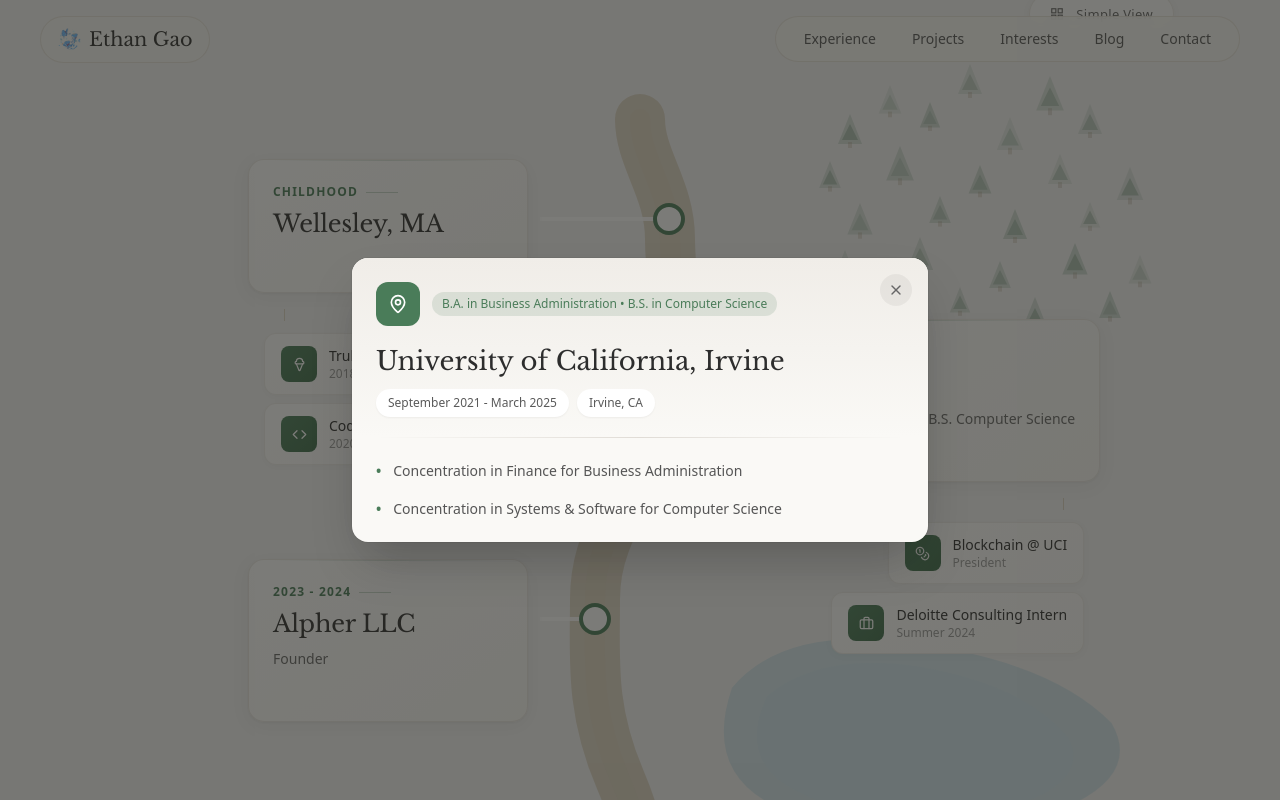
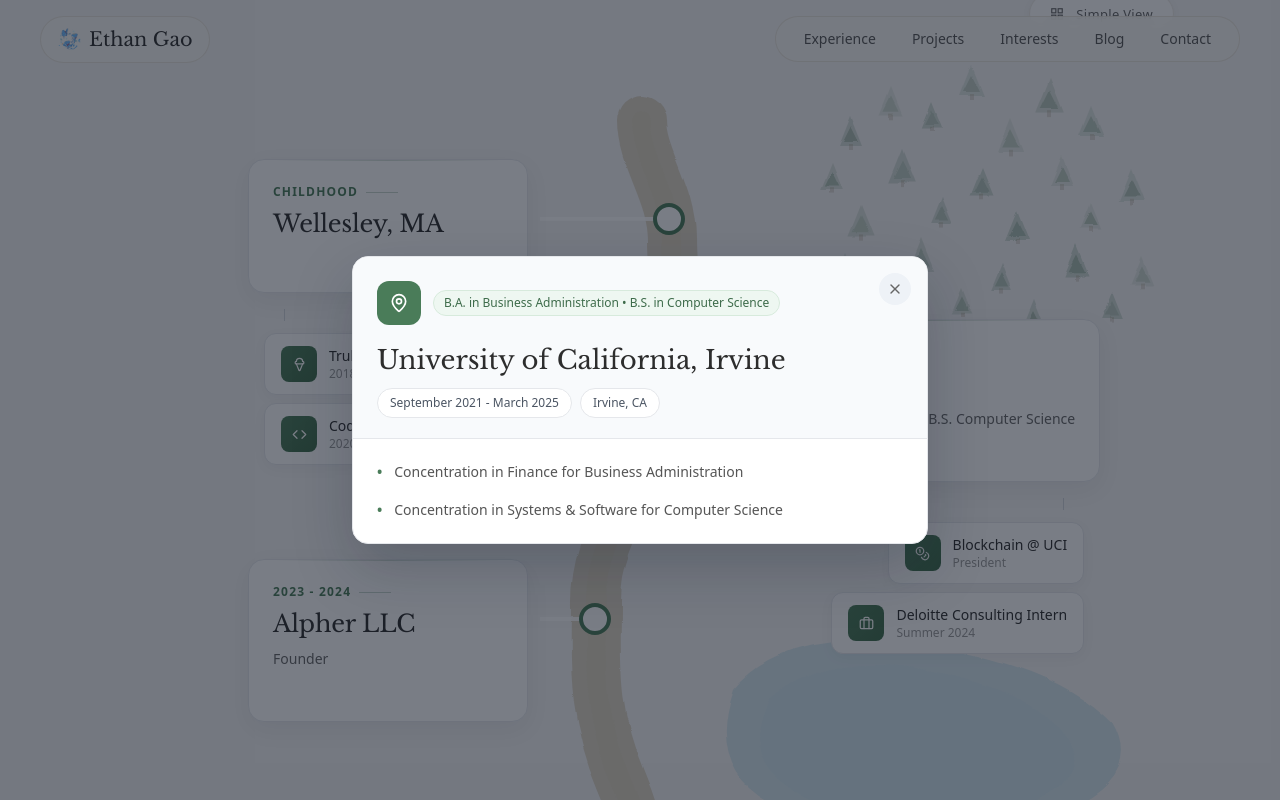
Before and after one commit to gaoe03/personalwebsite, a React (Vite) app: page / in a window 1280 px wide. Both pictures are taken after a click on the element 926 px from the left and 1377 px from the top of the page. Shown: the part 977-1777 px from the top of the page. Built offline with nearby package versions, Linux system fonts and the light colour scheme.

Commit message:
added resume wobble svgs

```diff
--- a/src/App.jsx
+++ b/src/App.jsx
@@ -1278,6 +1278,30 @@
 const HikingTrail = () => {
   const [selectedItem, setSelectedItem] = useState(null);
   const [showSimpleView, setShowSimpleView] = useState(false);
+  const resumeWobbleRef = useRef(null);
+
+  useEffect(() => {
+    let frame = 0;
+    let lastTick = 0;
+    let animationFrame;
+
+    const animateSeeds = (time) => {
+      if (time - lastTick >= 170) {
+        frame = (frame + 1) % 3;
+        lastTick = time;
+
+        resumeWobbleRef.current?.querySelectorAll('[data-resume-wobble]').forEach((node) => {
+          const seeds = node.dataset.seeds.split(',');
+          node.setAttribute('seed', seeds[frame]);
+        });
+      }
+
+      animationFrame = requestAnimationFrame(animateSeeds);
+    };
+
+    animationFrame = requestAnimationFrame(animateSeeds);
+    return () => cancelAnimationFrame(animationFrame);
+  }, []);
 
   const stops = [
     {
@@ -1306,6 +1330,27 @@
     { x: 340, y: 295, s: 0.95 }, { x: 420, y: 305, s: 1.0 }, { x: 495, y: 295, s: 1.15 },
   ];
 
+  const WobbleFilter = ({ id, seedOffset = 0 }) => (
+    <filter id={id} x="-45%" y="-45%" width="190%" height="190%">
+      <feTurbulence
+        data-resume-wobble
+        data-seeds={`${13 + seedOffset},${113 + seedOffset},${213 + seedOffset}`}
+        type="turbulence"
+        baseFrequency="0.012 0.009"
+        numOctaves="2"
+        seed={13 + seedOffset}
+        result="warp"
+      />
+      <feDisplacementMap
+        in="SourceGraphic"
+        in2="warp"
+        scale="6.5"
+        xChannelSelector="R"
+        yChannelSelector="G"
+      />
+    </filter>
+  );
+
   const ResumeModal = ({ item, onClose }) => {
     const [isVisible, setIsVisible] = useState(false);
 
@@ -1319,10 +1364,10 @@
     };
 
     return (
-      <div className="fixed inset-0 z-50 flex items-center justify-center p-4" style={{ backgroundColor: isVisible ? 'rgba(35,35,30,0.6)' : 'rgba(35,35,30,0)', transition: 'background-color 0.3s ease' }} onClick={handleClose}>
-        <div className="w-full max-w-xl rounded-2xl relative overflow-hidden" style={{ backgroundColor: '#faf9f6', maxHeight: '85vh', boxShadow: '0 25px 50px -12px rgba(0,0,0,0.25), 0 0 0 1px rgba(0,0,0,0.05)', transform: isVisible ? 'scale(1) translateY(0)' : 'scale(0.95) translateY(10px)', opacity: isVisible ? 1 : 0, transition: 'transform 0.3s cubic-bezier(0.16, 1, 0.3, 1), opacity 0.25s ease' }} onClick={e => e.stopPropagation()}>
-          <div className="px-6 pt-6 pb-5" style={{ background: 'linear-gradient(180deg, #f0ede8 0%, #faf9f6 100%)' }}>
-            <button onClick={handleClose} className="absolute top-4 right-4 w-8 h-8 rounded-full flex items-center justify-center transition-colors duration-150" style={{ backgroundColor: 'rgba(0,0,0,0.05)' }}>
+      <div className="fixed inset-0 z-50 flex items-center justify-center p-4" style={{ backgroundColor: isVisible ? 'rgba(17,24,39,0.56)' : 'rgba(17,24,39,0)', transition: 'background-color 0.3s ease' }} onClick={handleClose}>
+        <div className="w-full max-w-xl rounded-2xl relative overflow-hidden" style={{ backgroundColor: '#fff', maxHeight: '85vh', border: '1px solid #e5e7eb', boxShadow: '0 24px 60px rgba(15,23,42,0.22)', transform: isVisible ? 'scale(1) translateY(0)' : 'scale(0.95) translateY(10px)', opacity: isVisible ? 1 : 0, transition: 'transform 0.3s cubic-bezier(0.16, 1, 0.3, 1), opacity 0.25s ease' }} onClick={e => e.stopPropagation()}>
+          <div className="px-6 pt-6 pb-5" style={{ background: '#f8fafc', borderBottom: '1px solid #e5e7eb' }}>
+            <button onClick={handleClose} className="absolute top-4 right-4 w-8 h-8 rounded-full flex items-center justify-center transition-colors duration-150" style={{ backgroundColor: '#eef2f7' }}>
               <X size={16} style={{ color: '#666' }} />
             </button>
             <div className="flex items-center gap-3 mb-4">
@@ -1330,20 +1375,19 @@
                 <MapPin size={20} style={{ color: '#fff' }} />
               </div>
               {(item.role || item.subtitle) && (
-                <span className="text-xs font-medium px-2.5 py-1 rounded-full" style={{ backgroundColor: 'rgba(74,124,89,0.15)', color: '#4A7C59' }}>{item.role || item.subtitle}</span>
+                <span className="text-xs font-medium px-2.5 py-1 rounded-full" style={{ backgroundColor: '#eef7f1', color: '#3d6b4a', border: '1px solid #d7eadc' }}>{item.role || item.subtitle}</span>
               )}
             </div>
             <h3 style={{ fontFamily: 'var(--heading-font)', fontSize: '1.625rem', color: '#2d2d2d', marginBottom: '0.5rem', fontWeight: 400 }}>{item.title}</h3>
             {(item.date || item.location) && (
               <div className="flex flex-wrap gap-2">
-                {item.date && <span className="text-xs px-3 py-1.5 rounded-full font-medium" style={{ backgroundColor: '#fff', color: '#5a5a5a', boxShadow: '0 1px 2px rgba(0,0,0,0.05)' }}>{item.date}</span>}
-                {item.location && <span className="text-xs px-3 py-1.5 rounded-full font-medium" style={{ backgroundColor: '#fff', color: '#5a5a5a', boxShadow: '0 1px 2px rgba(0,0,0,0.05)' }}>{item.location}</span>}
+                {item.date && <span className="text-xs px-3 py-1.5 rounded-full font-medium" style={{ backgroundColor: '#fff', color: '#4b5563', border: '1px solid #e5e7eb' }}>{item.date}</span>}
+                {item.location && <span className="text-xs px-3 py-1.5 rounded-full font-medium" style={{ backgroundColor: '#fff', color: '#4b5563', border: '1px solid #e5e7eb' }}>{item.location}</span>}
               </div>
             )}
           </div>
           {item.bullets && item.bullets.length > 0 && (
             <>
-              <div className="mx-6" style={{ height: '1px', background: 'linear-gradient(90deg, transparent, #e0dcd6, transparent)' }} />
               <div className="px-6 py-5 overflow-y-auto" style={{ maxHeight: 'calc(85vh - 200px)' }}>
                 <ul className="space-y-3">
                   {item.bullets.map((b, i) => (
@@ -1366,24 +1410,24 @@
       <div
         className="relative p-6 rounded-2xl cursor-pointer transition-all duration-300 hover:-translate-y-1 group"
         style={{
-          background: 'linear-gradient(145deg, #ffffff 0%, #faf9f6 100%)',
-          boxShadow: '0 4px 20px rgba(0,0,0,0.05), 0 1px 3px rgba(0,0,0,0.05)',
-          border: '1px solid rgba(232,228,223,0.8)',
+          background: '#fff',
+          boxShadow: '0 8px 24px rgba(15,23,42,0.06)',
+          border: '1px solid #e5e7eb',
           minWidth: '280px',
           backdropFilter: 'blur(4px)'
         }}
         onClick={() => setSelectedItem(stop.modalContent)}
         onMouseEnter={(e) => {
-          e.currentTarget.style.boxShadow = '0 12px 35px rgba(0,0,0,0.1), 0 4px 8px rgba(0,0,0,0.05)';
-          e.currentTarget.style.borderColor = 'rgba(74,124,89,0.3)';
+          e.currentTarget.style.boxShadow = '0 14px 34px rgba(15,23,42,0.11)';
+          e.currentTarget.style.borderColor = '#cbd5e1';
         }}
         onMouseLeave={(e) => {
-          e.currentTarget.style.boxShadow = '0 4px 20px rgba(0,0,0,0.05), 0 1px 3px rgba(0,0,0,0.05)';
-          e.currentTarget.style.borderColor = 'rgba(232,228,223,0.8)';
+          e.currentTarget.style.boxShadow = '0 8px 24px rgba(15,23,42,0.06)';
+          e.currentTarget.style.borderColor = '#e5e7eb';
         }}
       >
         {/* Subtle accent line */}
-        <div className="absolute top-0 left-6 right-6 h-px" style={{ background: 'linear-gradient(90deg, transparent, rgba(74,124,89,0.2), transparent)' }} />
+        <div className="absolute top-0 left-6 right-6 h-px" style={{ background: 'linear-gradient(90deg, transparent, rgba(74,124,89,0.24), transparent)' }} />
 
         <div className="flex items-center gap-2 mb-2">
           <span className="text-xs font-semibold tracking-widest uppercase" style={{ color: '#4A7C59', letterSpacing: '0.1em' }}>{stop.year}</span>
@@ -1404,25 +1448,25 @@
       {stop.milestones.length > 0 && (
         <div className="flex flex-col gap-2 mt-4" style={{ alignItems: side === 'left' ? 'flex-start' : 'flex-end', paddingLeft: side === 'left' ? '16px' : '0', paddingRight: side === 'right' ? '16px' : '0' }}>
           {/* Connector line to milestones */}
-          <div className="h-3 w-px mb-1" style={{ backgroundColor: 'rgba(201,184,150,0.5)', marginLeft: side === 'left' ? '20px' : 'auto', marginRight: side === 'right' ? '20px' : 'auto' }} />
+          <div className="h-3 w-px mb-1" style={{ backgroundColor: '#d1d5db', marginLeft: side === 'left' ? '20px' : 'auto', marginRight: side === 'right' ? '20px' : 'auto' }} />
 
           {stop.milestones.map((m, i) => (
             <div key={i} className="flex flex-col" style={{ alignItems: side === 'left' ? 'flex-start' : 'flex-end' }}>
               <div
                 className="flex items-center gap-3 px-4 py-3 rounded-xl bg-white cursor-pointer transition-all duration-300 hover:-translate-y-0.5 group"
                 style={{
-                  border: '1px solid rgba(232,228,223,0.6)',
-                  boxShadow: '0 2px 8px rgba(0,0,0,0.03)',
-                  background: 'linear-gradient(145deg, #ffffff 0%, #fcfbf9 100%)'
+                  border: '1px solid #e5e7eb',
+                  boxShadow: '0 4px 14px rgba(15,23,42,0.04)',
+                  background: '#fff'
                 }}
                 onClick={() => setSelectedItem(m.modalContent)}
                 onMouseEnter={(e) => {
-                  e.currentTarget.style.boxShadow = '0 6px 20px rgba(0,0,0,0.08)';
-                  e.currentTarget.style.borderColor = 'rgba(74,124,89,0.25)';
+                  e.currentTarget.style.boxShadow = '0 10px 24px rgba(15,23,42,0.09)';
+                  e.currentTarget.style.borderColor = '#cbd5e1';
                 }}
                 onMouseLeave={(e) => {
-                  e.currentTarget.style.boxShadow = '0 2px 8px rgba(0,0,0,0.03)';
-                  e.currentTarget.style.borderColor = 'rgba(232,228,223,0.6)';
+                  e.currentTarget.style.boxShadow = '0 4px 14px rgba(15,23,42,0.04)';
+                  e.currentTarget.style.borderColor = '#e5e7eb';
                 }}
               >
                 <div className="w-9 h-9 rounded-lg flex items-center justify-center transition-transform duration-300 group-hover:scale-105" style={{ background: 'linear-gradient(135deg, #4A7C59 0%, #3d6b4a 100%)' }}>
@@ -1441,7 +1485,7 @@
   );
 
   return (
-    <div className="relative py-6 overflow-hidden">
+    <div ref={resumeWobbleRef} className="relative py-6 overflow-hidden">
       {/* MOBILE LAYOUT */}
       <div className="md:hidden px-4">
         <div className="flex">
@@ -1455,9 +1499,9 @@
                 <div
                   className="p-4 rounded-xl cursor-pointer"
                   style={{
-                    background: 'linear-gradient(145deg, #ffffff 0%, #faf9f6 100%)',
-                    boxShadow: '0 3px 12px rgba(0,0,0,0.05)',
-                    border: '1px solid rgba(232,228,223,0.8)'
+                    background: '#fff',
+                    boxShadow: '0 6px 18px rgba(15,23,42,0.06)',
+                    border: '1px solid #e5e7eb'
                   }}
                   onClick={() => setSelectedItem(stop.modalContent)}
                 >
@@ -1475,9 +1519,9 @@
                         key={i}
                         className="flex items-center gap-2.5 px-3 py-2.5 rounded-lg cursor-pointer"
                         style={{
-                          background: 'linear-gradient(145deg, #ffffff 0%, #fcfbf9 100%)',
-                          border: '1px solid rgba(232,228,223,0.6)',
-                          boxShadow: '0 2px 6px rgba(0,0,0,0.03)'
+                          background: '#fff',
+                          border: '1px solid #e5e7eb',
+                          boxShadow: '0 4px 12px rgba(15,23,42,0.04)'
                         }}
                         onClick={() => setSelectedItem(m.modalContent)}
                       >
@@ -1501,7 +1545,7 @@
       {/* DESKTOP LAYOUT */}
       <div className="hidden md:block">
         {/* Toggle button */}
-        <div className="flex justify-end mb-6 mr-4">
+        <div className="flex justify-end items-center gap-3 mb-6 mr-4">
           <button
             onClick={() => setShowSimpleView(!showSimpleView)}
             className="group flex items-center gap-3 px-5 py-2.5 rounded-full text-sm transition-all duration-300"
@@ -1557,7 +1601,7 @@
                 {stops.map((stop) => (
                   <div key={stop.id} className="relative">
                     <div className="absolute -left-9 top-5 w-5 h-5 rounded-full bg-white" style={{ borderWidth: '3px', borderStyle: 'solid', borderColor: '#4A7C59' }} />
-                    <div className="p-5 rounded-xl cursor-pointer bg-white transition-all duration-200 hover:-translate-y-1" style={{ boxShadow: '0 4px 15px rgba(0,0,0,0.06)', border: '1px solid #e8e4df' }} onClick={() => setSelectedItem(stop.modalContent)} onMouseEnter={(e) => e.currentTarget.style.boxShadow = '0 8px 25px rgba(0,0,0,0.12)'} onMouseLeave={(e) => e.currentTarget.style.boxShadow = '0 4px 15px rgba(0,0,0,0.06)'}>
+                    <div className="p-5 rounded-xl cursor-pointer bg-white transition-all duration-200 hover:-translate-y-1" style={{ boxShadow: '0 8px 24px rgba(15,23,42,0.06)', border: '1px solid #e5e7eb' }} onClick={() => setSelectedItem(stop.modalContent)} onMouseEnter={(e) => e.currentTarget.style.boxShadow = '0 14px 34px rgba(15,23,42,0.11)'} onMouseLeave={(e) => e.currentTarget.style.boxShadow = '0 8px 24px rgba(15,23,42,0.06)'}>
                       <p className="text-sm font-bold tracking-wide" style={{ color: '#4A7C59' }}>{stop.year}</p>
                       <p className="text-xl font-medium mt-0.5" style={{ color: '#2d2d2d', fontFamily: 'var(--heading-font)' }}>{stop.title}</p>
                       {stop.desc && <p className="text-sm mt-0.5" style={{ color: '#777' }}>{stop.desc}</p>}
@@ -1565,7 +1609,7 @@
                     {stop.milestones.length > 0 && (
                       <div className="ml-6 mt-3 flex flex-col gap-2">
                         {stop.milestones.map((m, i) => (
-                          <div key={i} className="flex items-center gap-3 p-3 rounded-lg bg-white cursor-pointer transition-all duration-200 hover:-translate-y-1" style={{ border: '1px solid #e8e4df', boxShadow: '0 4px 15px rgba(0,0,0,0.06)' }} onClick={() => setSelectedItem(m.modalContent)} onMouseEnter={(e) => e.currentTarget.style.boxShadow = '0 8px 25px rgba(0,0,0,0.12)'} onMouseLeave={(e) => e.currentTarget.style.boxShadow = '0 4px 15px rgba(0,0,0,0.06)'}>
+                          <div key={i} className="flex items-center gap-3 p-3 rounded-lg bg-white cursor-pointer transition-all duration-200 hover:-translate-y-1" style={{ border: '1px solid #e5e7eb', boxShadow: '0 6px 18px rgba(15,23,42,0.05)' }} onClick={() => setSelectedItem(m.modalContent)} onMouseEnter={(e) => e.currentTarget.style.boxShadow = '0 12px 28px rgba(15,23,42,0.1)'} onMouseLeave={(e) => e.currentTarget.style.boxShadow = '0 6px 18px rgba(15,23,42,0.05)'}>
                             <div className="w-8 h-8 rounded-md flex items-center justify-center" style={{ backgroundColor: '#4A7C59' }}><m.icon size={14} style={{ color: '#fff' }} /></div>
                             <div><p className="text-sm font-semibold" style={{ color: '#2d2d2d' }}>{m.label}</p><p className="text-xs" style={{ color: '#888' }}>{m.desc}</p></div>
                           </div>
@@ -1580,22 +1624,38 @@
         ) : (
           <div className="relative" style={{ minHeight: '920px' }}>
             <svg className="absolute top-0 right-0" width="620" height="350" viewBox="0 0 620 350" fill="none" style={{ pointerEvents: 'none' }}>
-              {trees.map((t, i) => (<g key={i}><polygon points={`${t.x},${t.y - 20 * t.s} ${t.x - 12 * t.s},${t.y + 10 * t.s} ${t.x + 12 * t.s},${t.y + 10 * t.s}`} fill="#4A7C59" opacity={0.1 + (i % 5) * 0.03} /><polygon points={`${t.x},${t.y - 10 * t.s} ${t.x - 8 * t.s},${t.y + 6 * t.s} ${t.x + 8 * t.s},${t.y + 6 * t.s}`} fill="#3d6b4a" opacity={0.15 + (i % 4) * 0.04} /><rect x={t.x - 2} y={t.y + 8 * t.s} width="4" height={6 * t.s} fill="#8b7355" opacity="0.2" /></g>))}
+              <defs>
+                <WobbleFilter id="resume-tree-wobble" />
+              </defs>
+              {trees.map((t, i) => (<g key={i} filter="url(#resume-tree-wobble)"><polygon points={`${t.x},${t.y - 20 * t.s} ${t.x - 12 * t.s},${t.y + 10 * t.s} ${t.x + 12 * t.s},${t.y + 10 * t.s}`} fill="#4A7C59" opacity={0.1 + (i % 5) * 0.03} /><polygon points={`${t.x},${t.y - 10 * t.s} ${t.x - 8 * t.s},${t.y + 6 * t.s} ${t.x + 8 * t.s},${t.y + 6 * t.s}`} fill="#3d6b4a" opacity={0.15 + (i % 4) * 0.04} /><rect x={t.x - 2} y={t.y + 8 * t.s} width="4" height={6 * t.s} fill="#8b7355" opacity="0.2" /></g>))}
             </svg>
             <svg className="absolute right-4" style={{ top: '520px', pointerEvents: 'none' }} width="495" height="288" viewBox="0 0 420 240" fill="none">
-              <path d="M45 90 Q90 37 195 52 Q315 67 367 120 Q397 172 300 202 Q180 232 75 187 Q22 157 45 90" fill="#a8d4e6" opacity="0.4" />
-              <path d="M75 97 Q120 60 202 72 Q292 87 330 132 Q352 172 270 195 Q165 217 90 172 Q52 147 75 97" fill="#c5e4f0" opacity="0.3" />
+              <defs>
+                <WobbleFilter id="resume-lake-wobble" seedOffset={31} />
+              </defs>
+              <g filter="url(#resume-lake-wobble)">
+                <path d="M45 90 Q90 37 195 52 Q315 67 367 120 Q397 172 300 202 Q180 232 75 187 Q22 157 45 90" fill="#a8d4e6" opacity="0.4" />
+                <path d="M75 97 Q120 60 202 72 Q292 87 330 132 Q352 172 270 195 Q165 217 90 172 Q52 147 75 97" fill="#c5e4f0" opacity="0.3" />
+              </g>
             </svg>
             <svg className="absolute left-0 bottom-0" width="200" height="200" viewBox="0 0 200 200" fill="none" style={{ pointerEvents: 'none' }}>
-              <g><polygon points="40,60 28,90 52,90" fill="#4A7C59" opacity="0.12" /><polygon points="40,72 32,88 48,88" fill="#3d6b4a" opacity="0.16" /><rect x="38" y="88" width="4" height="8" fill="#8b7355" opacity="0.2" /></g>
-              <g><polygon points="80,45 68,75 92,75" fill="#4A7C59" opacity="0.14" /><polygon points="80,57 72,73 88,73" fill="#3d6b4a" opacity="0.18" /><rect x="78" y="73" width="4" height="8" fill="#8b7355" opacity="0.2" /></g>
-              <g><polygon points="55,95 43,125 67,125" fill="#4A7C59" opacity="0.13" /><polygon points="55,107 47,123 63,123" fill="#3d6b4a" opacity="0.17" /><rect x="53" y="123" width="4" height="8" fill="#8b7355" opacity="0.2" /></g>
-              <g><polygon points="25,130 13,160 37,160" fill="#4A7C59" opacity="0.12" /><polygon points="25,142 17,158 33,158" fill="#3d6b4a" opacity="0.16" /><rect x="23" y="158" width="4" height="8" fill="#8b7355" opacity="0.2" /></g>
+              <defs>
+                <WobbleFilter id="resume-foreground-tree-wobble" seedOffset={59} />
+              </defs>
+              <g filter="url(#resume-foreground-tree-wobble)"><polygon points="40,60 28,90 52,90" fill="#4A7C59" opacity="0.12" /><polygon points="40,72 32,88 48,88" fill="#3d6b4a" opacity="0.16" /><rect x="38" y="88" width="4" height="8" fill="#8b7355" opacity="0.2" /></g>
+              <g filter="url(#resume-foreground-tree-wobble)"><polygon points="80,45 68,75 92,75" fill="#4A7C59" opacity="0.14" /><polygon points="80,57 72,73 88,73" fill="#3d6b4a" opacity="0.18" /><rect x="78" y="73" width="4" height="8" fill="#8b7355" opacity="0.2" /></g>
+              <g filter="url(#resume-foreground-tree-wobble)"><polygon points="55,95 43,125 67,125" fill="#4A7C59" opacity="0.13" /><polygon points="55,107 47,123 63,123" fill="#3d6b4a" opacity="0.17" /><rect x="53" y="123" width="4" height="8" fill="#8b7355" opacity="0.2" /></g>
+              <g filter="url(#resume-foreground-tree-wobble)"><polygon points="25,130 13,160 37,160" fill="#4A7C59" opacity="0.12" /><polygon points="25,142 17,158 33,158" fill="#3d6b4a" opacity="0.16" /><rect x="23" y="158" width="4" height="8" fill="#8b7355" opacity="0.2" /></g>
             </svg>
             <div className="absolute left-1/2 transform -translate-x-1/2" style={{ width: '200px' }}>
               <svg width="200" height="920" viewBox="0 0 200 920" fill="none">
-                <path d="M100 60 C100 100 130 130 130 180 C130 250 155 290 125 360 C85 450 55 480 55 540 C55 600 50 650 80 720 C110 790 105 830 100 870" stroke="#c9b896" strokeWidth="50" strokeLinecap="round" strokeLinejoin="round" fill="none" opacity="0.5" />
-                <path d="M100 60 C100 100 130 130 130 180 C130 250 155 290 125 360 C85 450 55 480 55 540 C55 600 50 650 80 720 C110 790 105 830 100 870" stroke="#ddd0b8" strokeWidth="20" strokeLinecap="round" strokeLinejoin="round" fill="none" opacity="0.35" />
+                <defs>
+                  <WobbleFilter id="resume-path-wobble" seedOffset={83} />
+                </defs>
+                <g filter="url(#resume-path-wobble)">
+                  <path d="M100 60 C100 100 130 130 130 180 C130 250 155 290 125 360 C85 450 55 480 55 540 C55 600 50 650 80 720 C110 790 105 830 100 870" stroke="#c9b896" strokeWidth="50" strokeLinecap="round" strokeLinejoin="round" fill="none" opacity="0.5" />
+                  <path d="M100 60 C100 100 130 130 130 180 C130 250 155 290 125 360 C85 450 55 480 55 540 C55 600 50 650 80 720 C110 790 105 830 100 870" stroke="#ddd0b8" strokeWidth="20" strokeLinecap="round" strokeLinejoin="round" fill="none" opacity="0.35" />
+                </g>
                 <line x1="129" y1="160" x2="-150" y2="160" stroke="rgba(255,255,255,0.9)" strokeWidth="4" strokeLinecap="round" />
                 <line x1="137" y1="320" x2="350" y2="320" stroke="rgba(255,255,255,0.9)" strokeWidth="4" strokeLinecap="round" />
                 <line x1="55" y1="560" x2="-150" y2="560" stroke="rgba(255,255,255,0.9)" strokeWidth="4" strokeLinecap="round" />
@@ -1722,7 +1782,7 @@
         </nav>
         <section className="relative px-6 md:px-10 flex flex-col justify-center w-full" style={{ maxWidth: '1200px', margin: '0 auto', minHeight: 'calc(100vh - 80px)', paddingTop: '80px' }}>
           <div className="flex flex-col md:flex-row md:items-center md:justify-between gap-8">
-            <div className="max-w-xl">
+            <div className="relative z-10 max-w-xl">
               <div className="inline-flex items-center gap-2 px-3 py-1.5 rounded-full mb-6" style={{ backgroundColor: 'rgba(74,124,89,0.15)', border: '1px solid rgba(74,124,89,0.25)' }}>
                 <MapPin size={12} style={{ color: '#3d6b4a' }} /><span className="text-sm font-medium" style={{ color: '#3d6b4a' }}>Costa Mesa, CA</span>
               </div>
```
